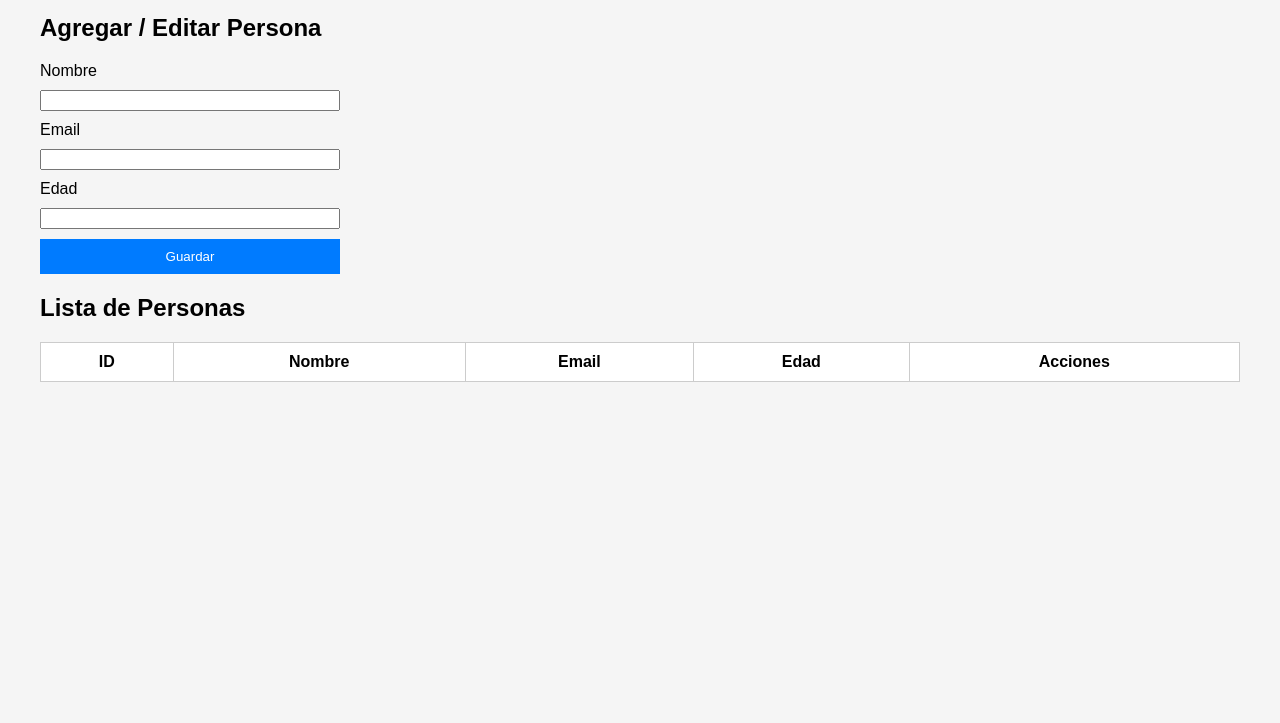
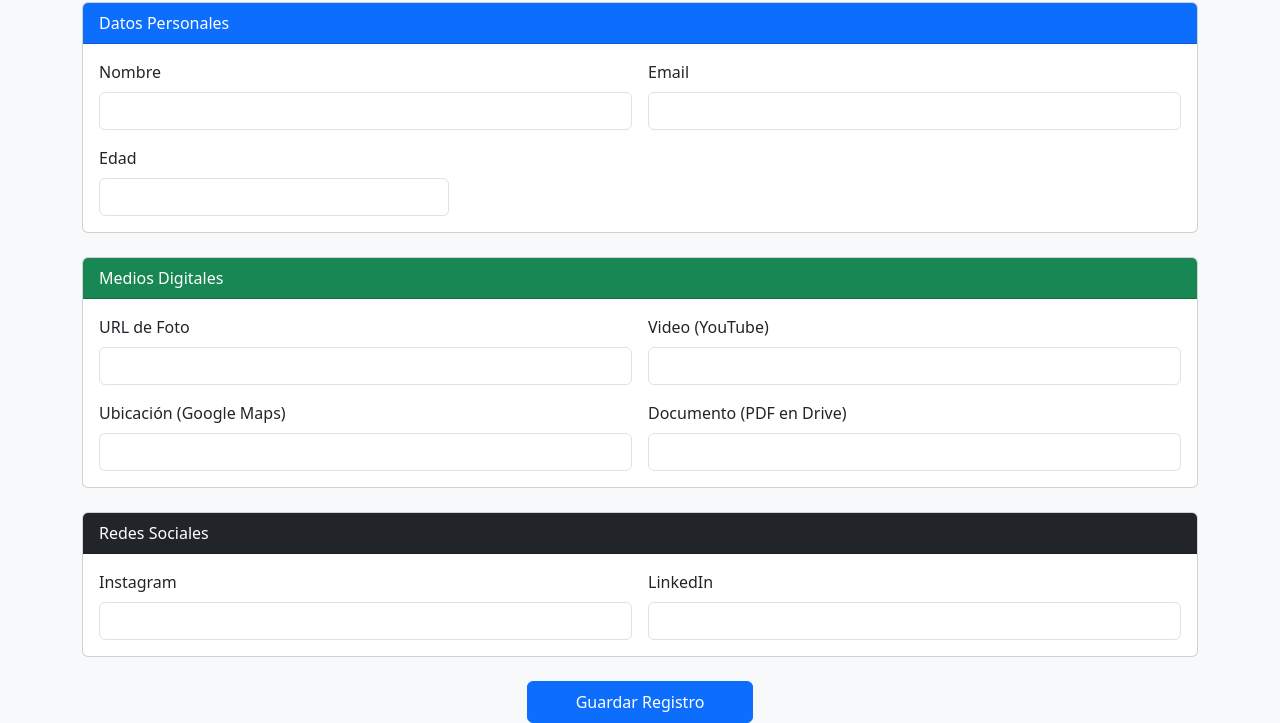
Before and after one commit to momo828/integrador, a website: page frontend/index.html in a window 1280 px wide. Shown: the part 84-807 px from the top of the page. Drawn offline with nearby package versions, Linux system fonts and the light colour scheme; no server answers.

Commit message:
Mejoras visuales en CSS

```diff
--- a/frontend/index.html
+++ b/frontend/index.html
@@ -2,48 +2,129 @@
 <html lang="es">
 <head>
   <meta charset="UTF-8">
-  <title>Cynthia </title>
-  <link rel="stylesheet" href="style.css">
+  <meta name="viewport" content="width=device-width, initial-scale=1.0">
+  <title>Registro Multimedia</title>
+
+  <!-- Bootstrap -->
+  <link rel="stylesheet" href="https://cdn.jsdelivr.net/npm/bootstrap@5.3.0/dist/css/bootstrap.min.css">
+
 </head>
-<body>
+<body class="bg-light">
 
-  <h1>3.3. Aplicación web con base de datos</h1>
+<div class="container mt-4">
 
-  <section class="form-section">
-    <h2>Agregar / Editar Persona</h2>
+  <h2 class="text-center mb-4">Registro Multimedia de Personas</h2>
 
-    <form id="personaForm">
-      <input type="hidden" id="id">
+  <!-- SECCIÓN 1: DATOS PERSONALES -->
+  <div class="card mb-4">
+    <div class="card-header bg-primary text-white">
+      Datos Personales
+    </div>
+    <div class="card-body">
+      <div class="row g-3">
 
-      <label>Nombre</label>
-      <input type="text" id="nombre" required>
+        <div class="col-md-6">
+          <label class="form-label">Nombre</label>
+          <input type="text" id="nombre" class="form-control" required>
+        </div>
 
-      <label>Email</label>
-      <input type="email" id="email" required>
+        <div class="col-md-6">
+          <label class="form-label">Email</label>
+          <input type="email" id="email" class="form-control" required>
+        </div>
 
-      <label>Edad</label>
-      <input type="number" id="edad" required>
+        <div class="col-md-4">
+          <label class="form-label">Edad</label>
+          <input type="number" id="edad" class="form-control" required>
+        </div>
 
-      <button type="submit">Guardar</button>
-    </form>
-  </section>
+      </div>
+    </div>
+  </div>
 
-  <section class="table-section">
-    <h2>Lista de Personas</h2>
-    <table>
-      <thead>
-        <tr>
-          <th>ID</th>
-          <th>Nombre</th>
-          <th>Email</th>
-          <th>Edad</th>
-          <th>Acciones</th>
-        </tr>
-      </thead>
-      <tbody id="tablaPersonas"></tbody>
-    </table>
-  </section>
+  <!-- SECCIÓN 2: MEDIOS DIGITALES -->
+  <div class="card mb-4">
+    <div class="card-header bg-success text-white">
+      Medios Digitales
+    </div>
+    <div class="card-body row g-3">
 
-  <script src="app.js"></script>
+      <div class="col-md-6">
+        <label class="form-label">URL de Foto</label>
+        <input type="text" id="foto_url" class="form-control">
+      </div>
+
+      <div class="col-md-6">
+        <label class="form-label">Video (YouTube)</label>
+        <input type="text" id="video_url" class="form-control">
+      </div>
+
+      <div class="col-md-6">
+        <label class="form-label">Ubicación (Google Maps)</label>
+        <input type="text" id="ubicacion_url" class="form-control">
+      </div>
+
+      <div class="col-md-6">
+        <label class="form-label">Documento (PDF en Drive)</label>
+        <input type="text" id="documento_url" class="form-control">
+      </div>
+
+    </div>
+  </div>
+
+  <!-- SECCIÓN 3: REDES SOCIALES -->
+  <div class="card mb-4">
+    <div class="card-header bg-dark text-white">
+      Redes Sociales
+    </div>
+    <div class="card-body row g-3">
+
+      <div class="col-md-6">
+        <label class="form-label">Instagram</label>
+        <input type="text" id="instagram" class="form-control">
+      </div>
+
+      <div class="col-md-6">
+        <label class="form-label">LinkedIn</label>
+        <input type="text" id="linkedin" class="form-control">
+      </div>
+
+    </div>
+  </div>
+
+  <!-- BOTÓN DE ENVÍO -->
+  <div class="text-center">
+    <button id="btnGuardar" class="btn btn-primary px-5 py-2">Guardar Registro</button>
+  </div>
+
+</div>
+
+<!-- SCRIPT PARA ENVIAR DATOS AL BACKEND -->
+<script>
+document.getElementById("btnGuardar").addEventListener("click", async () => {
+
+  const data = {
+    nombre: nombre.value,
+    email: email.value,
+    edad: edad.value,
+    foto_url: foto_url.value,
+    video_url: video_url.value,
+    ubicacion_url: ubicacion_url.value,
+    documento_url: documento_url.value,
+    instagram: instagram.value,
+    linkedin: linkedin.value
+  };
+
+  const response = await fetch("/personas", {
+    method: "POST",
+    headers: { "Content-Type": "application/json" },
+    body: JSON.stringify(data)
+  });
+
+  const result = await response.json();
+  alert("Registro guardado correctamente");
+});
+</script>
+
 </body>
 </html>
--- a/frontend/style.css
+++ b/frontend/style.css
@@ -1,51 +1,34 @@
 body {
+  background-color: #f5f5f5;
   font-family: Arial, sans-serif;
-  margin: 40px;
-  background: #f5f5f5;
-
 }
 
-h1 {
-  text-align: center;
+/* Tarjetas */
+.card {
+  border-radius: 10px;
+  box-shadow: 0 4px 10px rgba(0,0,0,0.1);
 }
 
-form {
-  display: flex;
-  flex-direction: column;
-  width: 300px;
-  gap: 10px;
-  margin-bottom: 20px;
+/* Encabezados de tarjetas */
+.card-header {
+  font-size: 1.2rem;
+  font-weight: bold;
 }
 
-button {
-  padding: 10px;
-  background: #007bff;
-  color: white;
-  border: none;
-  cursor: pointer;
+/* Botón principal */
+.btn-primary {
+  font-size: 1.1rem;
+  padding: 10px 30px;
+  border-radius: 8px;
 }
 
-button:hover {
-  background: #0056b3;
+/* Inputs */
+.form-control {
+  border-radius: 8px;
 }
 
-table {
-  width: 100%;
-  border-collapse: collapse;
-  margin-top: 20px;
-  background: white;
+/* Títulos */
+h2 {
+  font-weight: bold;
+  color: #333;
 }
-
-table, th, td {
-  border: 1px solid #ccc;
-}
-
-th, td {
-  padding: 10px;
-  text-align: center;
-}
-
-.actions button {
-  margin: 0 5px;
-  padding: 5px 10px;
-}
```
Also changed, not shown: 1 other file.
